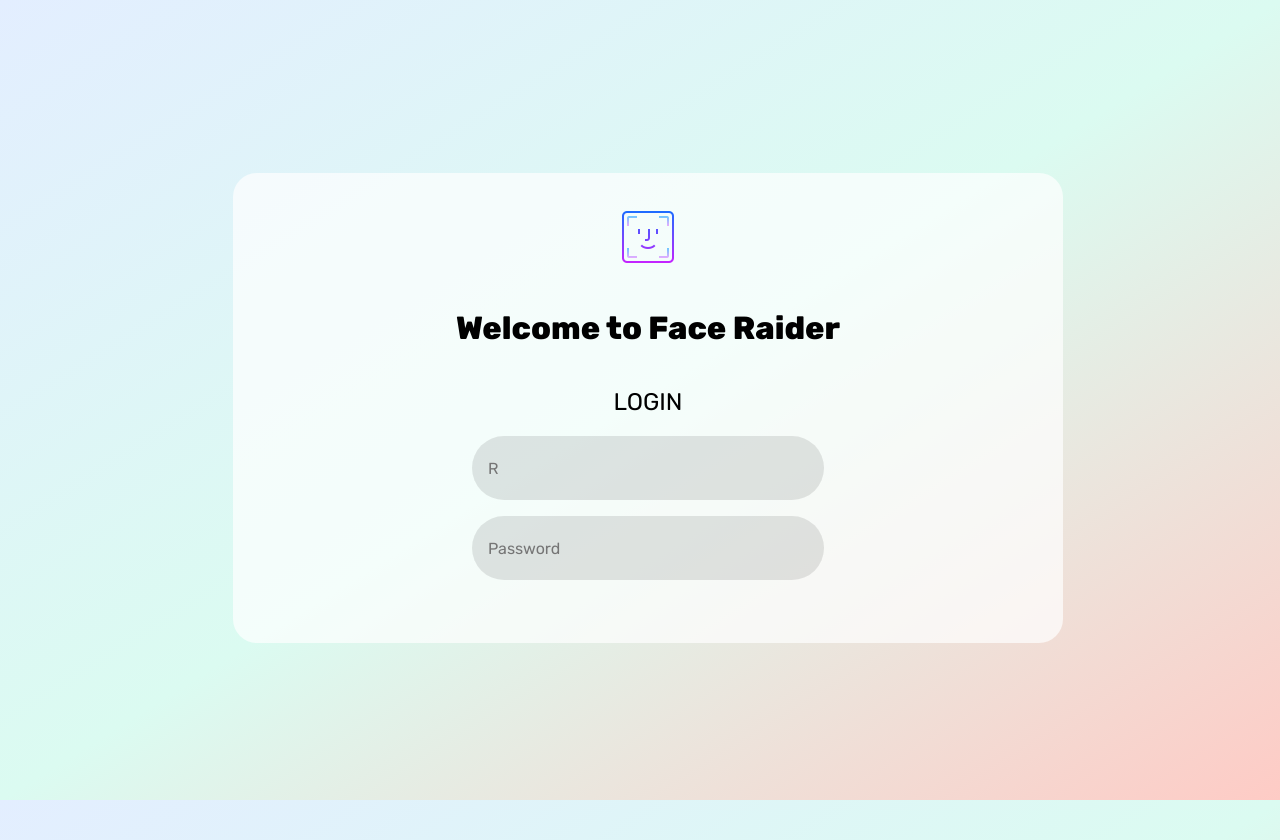
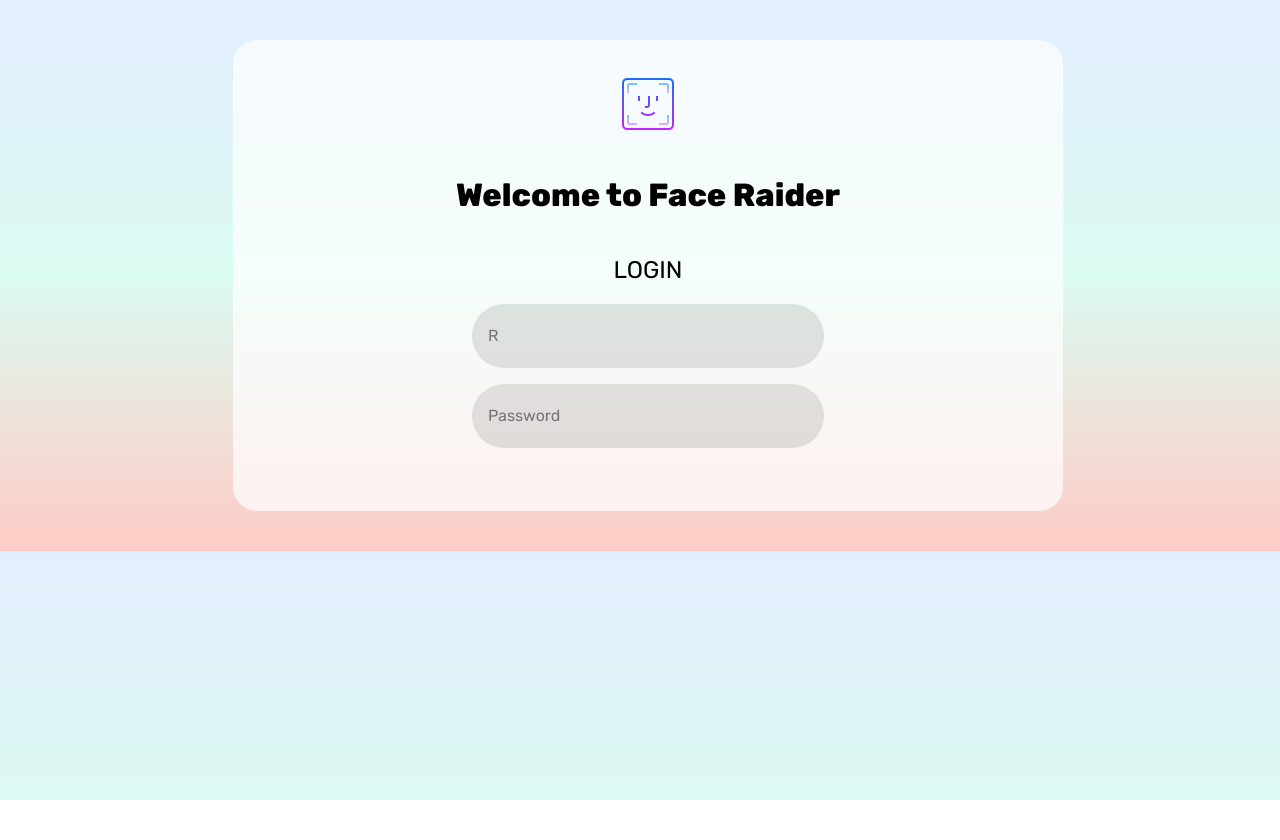
Before and after one commit to smmr-dn/face-raider, a React (Vite) app in the folder frontend/: page / in a window 1280 px wide. After the commit the page ends 800 px from the top, so only its background shows below. Built offline with nearby package versions, Linux system fonts and the light colour scheme; a web font is replaced by a local one.

Commit message:
Added login

```diff
--- a/frontend/src/App.css
+++ b/frontend/src/App.css
@@ -5,6 +5,9 @@
   text-align: center;
   width: 100%;
   height: 100%;
+}
+
+.login{
   display: flex;
   justify-content: center;
   align-items: center;
--- a/frontend/src/App.jsx
+++ b/frontend/src/App.jsx
@@ -8,7 +8,9 @@ function App() {
 
   return (
     <div className="App">
-      <Login/>
+      <div className='login'>
+        <Login/>
+      </div>
     </div>
   )
 }
--- a/frontend/src/index.css
+++ b/frontend/src/index.css
@@ -2,8 +2,7 @@
 
 :root{
   font-family: 'Rubik', sans-serif;
-  height: 100%;
-  background-image: linear-gradient(to bottom right,#e3eeff, #dbfbf1, #fecbc5);
+  background-image: linear-gradient(#e3eeff, #dbfbf1, #fecbc5);
 }
 
 body{
```
